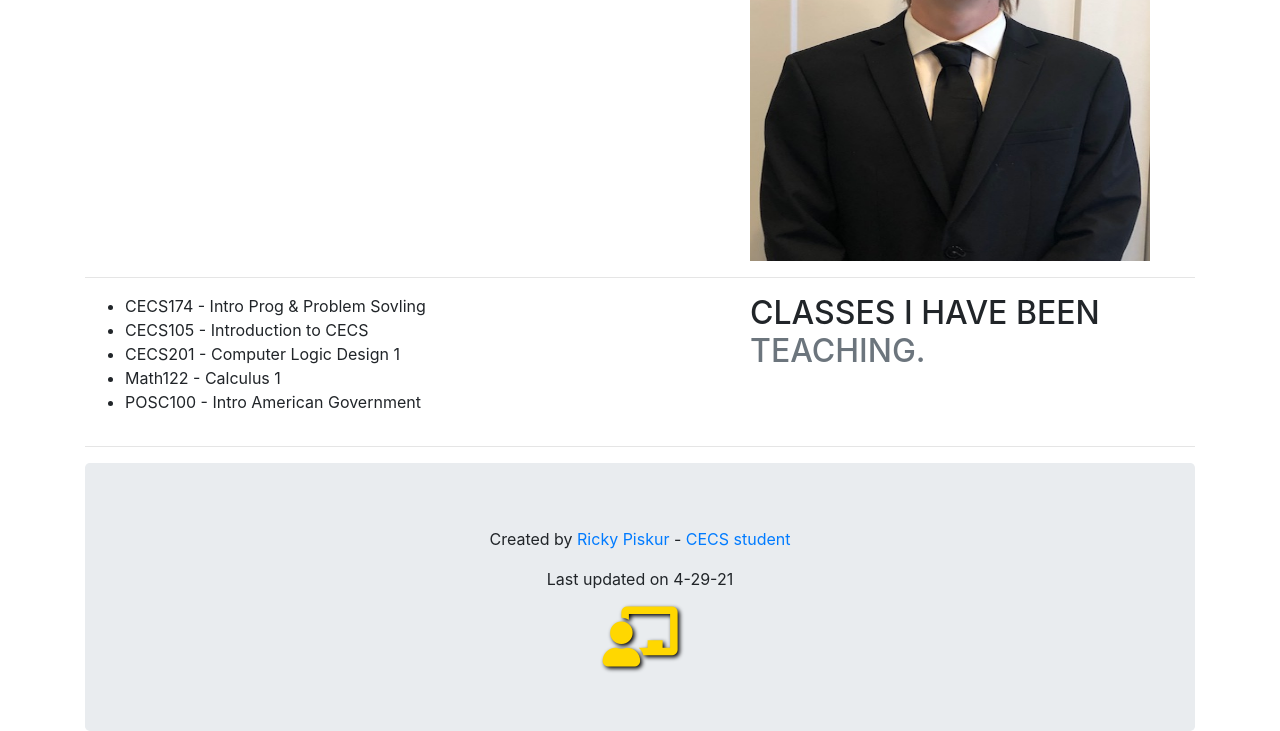
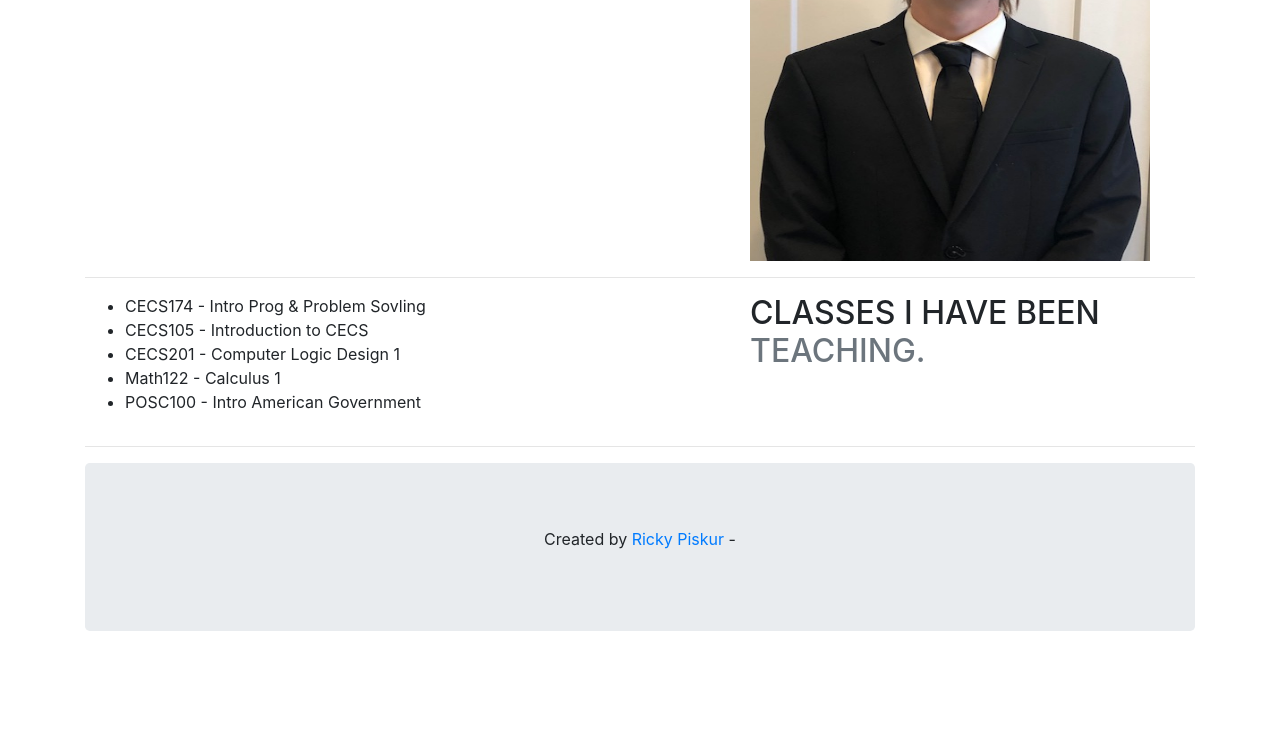
Before and after one commit to Ricky-Piskur/CECS-105-Bootstrap, a plain HTML site: page index.html in a window 1280 px wide. Shown: the part 438-1169 px from the top of the page. After the commit the page ends 1069 px from the top, so only its background shows below. Drawn offline with nearby package versions, Linux system fonts and the light colour scheme.

Commit message:
Update index.html

```diff
--- a/index.html
+++ b/index.html
@@ -59,8 +59,8 @@
    <hr class="featurette-divider">
 
 <div class="jumbotron text-center" style="margin-bottom:0">
-  <p>Created by <a href="mailto:Ricky.Piskur@student.csulb.edu">Ricky Piskur</a> -  <a href= target="_blank">CECS student</a></p><p>Last updated on 4-29-21</p>
-    <i class="fas fa-chalkboard-teacher" style="font-size:60px;color:gold;text-shadow:2px 2px 4px #000000;"></i>
+  <p>Created by <a href="mailto:Ricky.Piskur@student.csulb.edu">Ricky Piskur</a> -
+
 </div>
     </div>
 </body>
```
